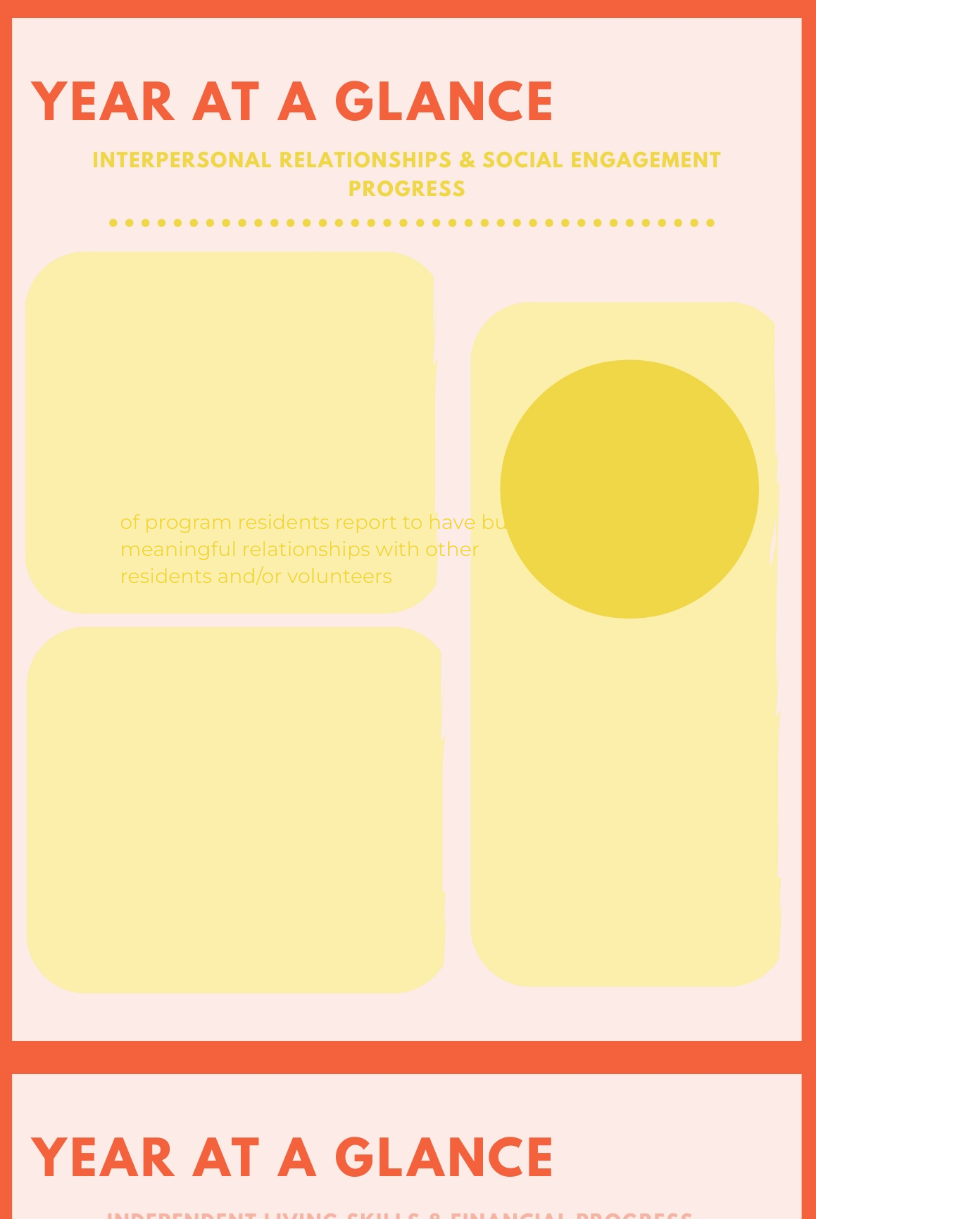
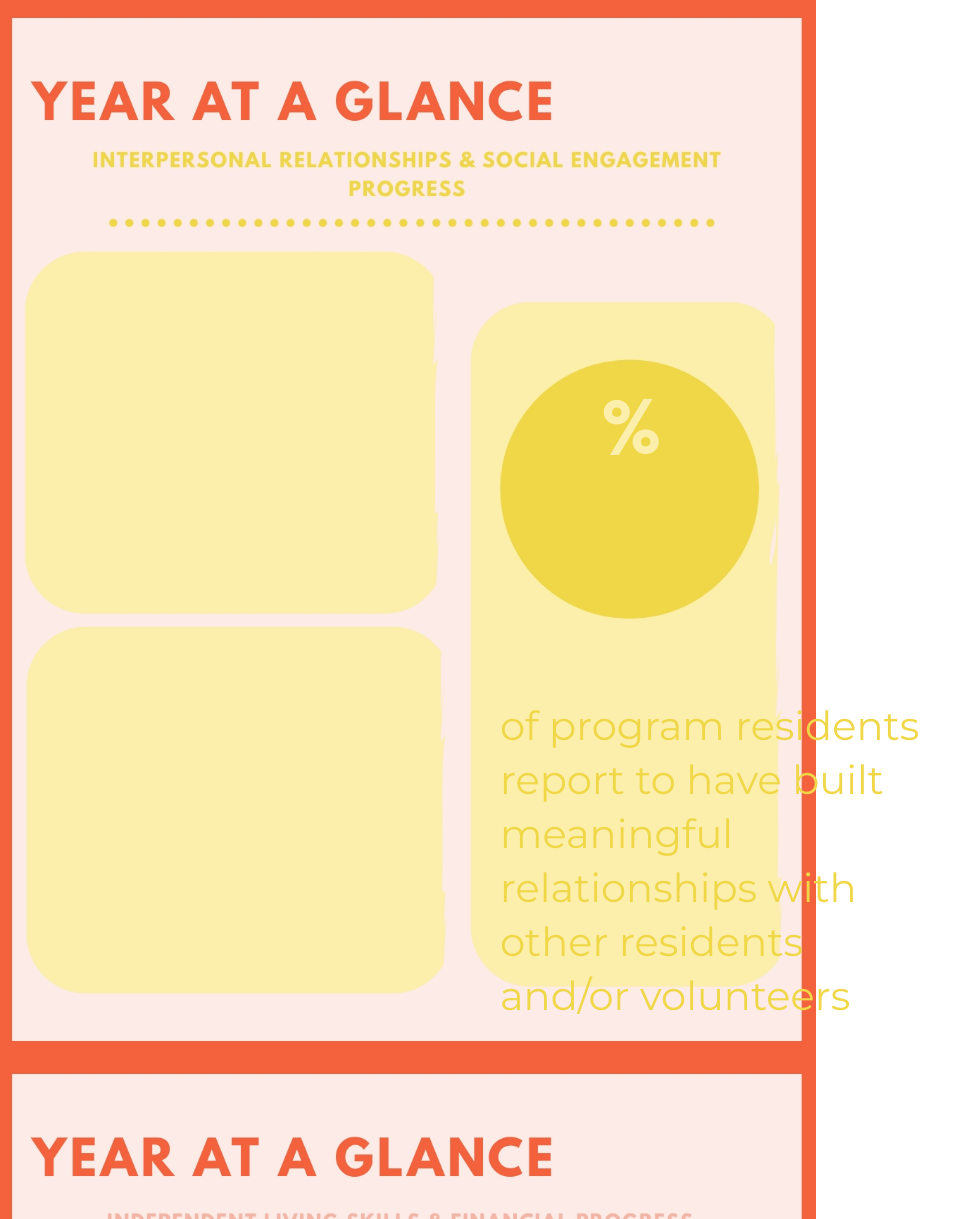
Before and after one commit to cmgboji/CCM-PDF, a Flask app: template templates/report_template.html in a window 1280 px wide. Shown: the part 5281-6500 px from the top of the page, without its empty margins (0-970 px from the left). Run offline with Flask 3, Linux system fonts and the light colour scheme; the template is opened without the code that fills it, so the values that code supplies are empty.

Commit message:
position updates

```diff
--- a/static/css/report.css
+++ b/static/css/report.css
@@ -41,7 +41,7 @@ body {
 /* ==================== PAGE 1 YEAR ==================== */
 .year-title {
     position: absolute;
-    top: 630px;
+    top: 700px;
     width: 100%;
     text-align: center;
     font-family: 'League Spartan';
@@ -76,14 +76,14 @@ body {
 .stat-social {
     position: absolute;
 
-    top: 305px;     /* adjust until centered in circle */
-    left: 505px;    /* horizontal center of circle */
+    top: 400px;
+    left: 550px;
 
     width: 160px;   /* ≈ circle width */
     text-align: center;
 
     font-family: 'League Spartan';
-    font-size: 48pt;     /* BIG */
+    font-size: 60pt;
     font-weight: 700;
     color: #fbefab;      /* light yellow text */
 
@@ -94,12 +94,12 @@ body {
 .caption-social {
     position: absolute;
 
-    top: 510px;
-    left: 120px;
+    top: 700px;
+    left: 500px;
     width: 430px;
 
     font-family: 'Montserrat';
-    font-size: 15pt;
+    font-size: 30pt;
     line-height: 1.35;
     color: #f0d747;
 
@@ -109,56 +109,50 @@ body {
 /* Plots inside large light blocks */
 .plot-social-left {
     position: absolute;
-    top: 260px;
-    left: 140px;
+    top: 300px;
+    left: 120px;
     width: 260px;
 }
 
 .plot-social-right {
     position: absolute;
-    top: 260px;
-    left: 460px;
+    top: 900px;
+    left: 120px;
     width: 260px;
-}
-
-.rect-caption-blue2 {
-    color: #76b0af;
-    top: 390px;
-    left: 340px;
 }
 
 /* ================= PAGE 7 ================= */
 
 .stat-finance-1 {
     position: absolute;
-    top: 285px;
-    left: 515px;
+    top: 300px;
+    left: 530px;
     width: 150px;
 
     font-family: 'League Spartan';
-    font-size: 42pt;
+    font-size: 60pt;
     font-weight: 700;
     text-align: center;
-    color: #ffffff;
+    color: #f5b4a4;
 }
 
 .stat-finance-2 {
     position: absolute;
-    top: 565px;
+    top: 700px;
     left: 215px;
     width: 150px;
 
     font-family: 'League Spartan';
-    font-size: 42pt;
+    font-size: 60pt;
     font-weight: 700;
     text-align: center;
-    color: #ffffff;
+    color: #f5b4a4;
 }
 
 .caption-finance-1 {
     position: absolute;
-    top: 410px;
-    left: 380px;
+    top: 500px;
+    left: 425px;
     width: 350px;
 
     font-family: 'Montserrat';
@@ -168,8 +162,8 @@ body {
 
 .caption-finance-2 {
     position: absolute;
-    top: 690px;
-    left: 120px;
+    top: 800px;
+    left: 60px;
     width: 350px;
 
     font-family: 'Montserrat';
```
